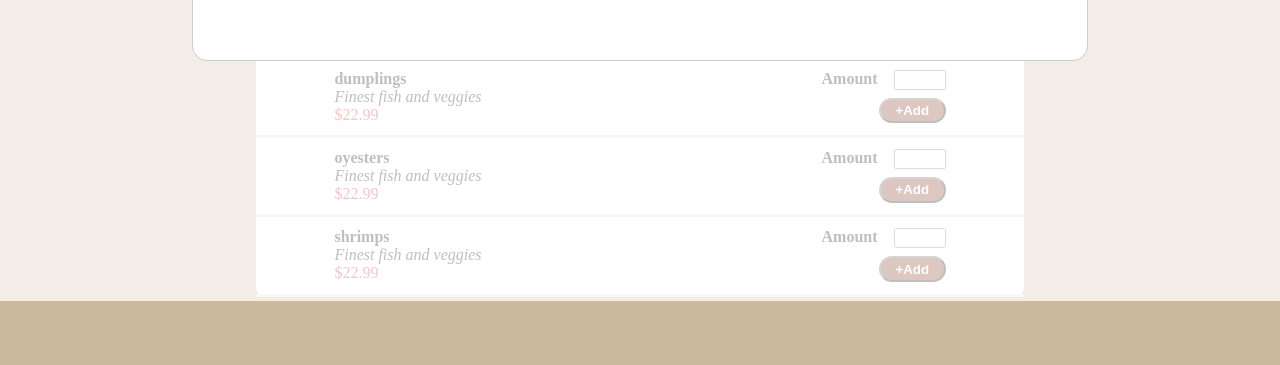
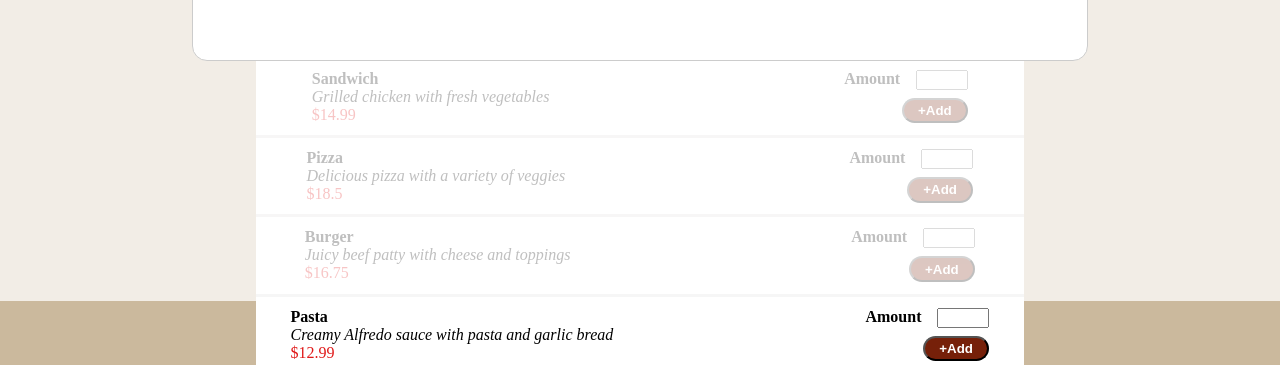
Before and after one commit to sahil194005/Restraunt-React-complete, a React (Create React App) app: page / in a window 1280 px wide. Shown: the part 499-864 px from the top of the page. Before the commit the page ends 800 px from the top, so only its background shows below. Built offline with nearby package versions, Linux system fonts and the light colour scheme.

Commit message:
complete.

```diff
--- a/src/Components/Meals/MealItem/MealItem.js
+++ b/src/Components/Meals/MealItem/MealItem.js
@@ -10,21 +10,30 @@ const DUMMY_MEALS = [
 	},
 	{
 		id: "m2",
-		name: "dumplings",
-		description: "Finest fish and veggies",
-		price: 22.99,
+		name: "Sandwich",
+		description: "Grilled chicken with fresh vegetables",
+		price: 14.99,
 	},
 	{
 		id: "m3",
-		name: "oyesters",
-		description: "Finest fish and veggies",
-		price: 22.99,
+		name: "Pizza",
+		description:
+			"Delicious pizza with a variety of veggies",
+		price: 18.5,
 	},
 	{
 		id: "m4",
-		name: "shrimps",
-		description: "Finest fish and veggies",
-		price: 22.99,
+		name: " Burger",
+		description:
+			"Juicy beef patty with cheese and toppings",
+		price: 16.75,
+	},
+	{
+		id: "m5",
+		name: "Pasta",
+		description:
+			"Creamy Alfredo sauce with pasta and garlic bread",
+		price: 12.99,
 	},
 ];
 const MealItem = () => {
@@ -43,7 +52,7 @@ const MealItem = () => {
 					mealobj={{
 						name: meal.name,
 						price: meal.price,
-						id:meal.id
+						id: meal.id,
 					}}
 				/>
 			</li>
--- a/src/Components/Meals/MealItem/MealItemForm.js
+++ b/src/Components/Meals/MealItem/MealItemForm.js
@@ -14,7 +14,7 @@ const MealItemForm = (props) => {
 			amount: enteredAmount,
 
 		};
-		console.log(finalobj)
+		amountRef.current.value = "";
 		cartctx.addItem(finalobj);
 	};
 	return (
```
